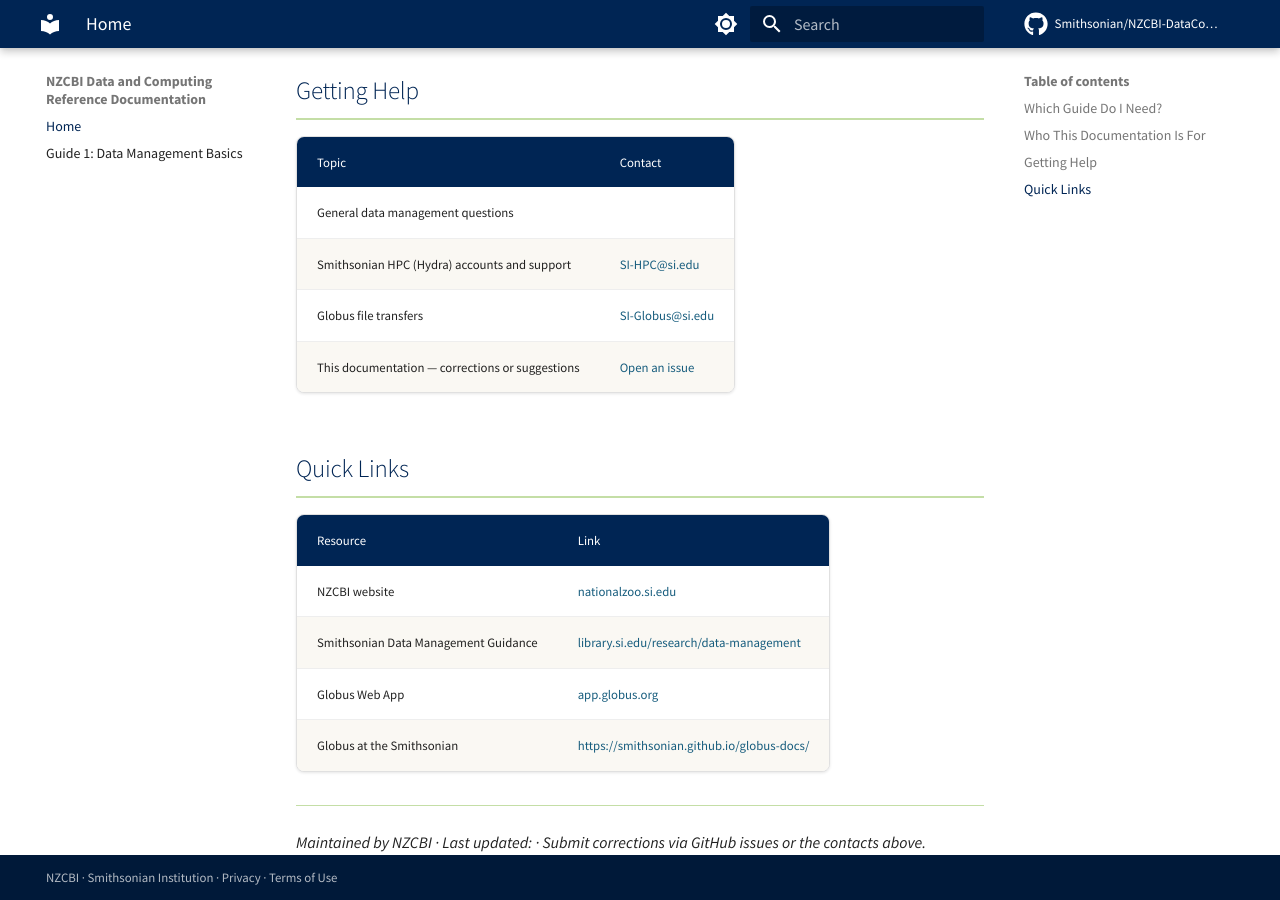
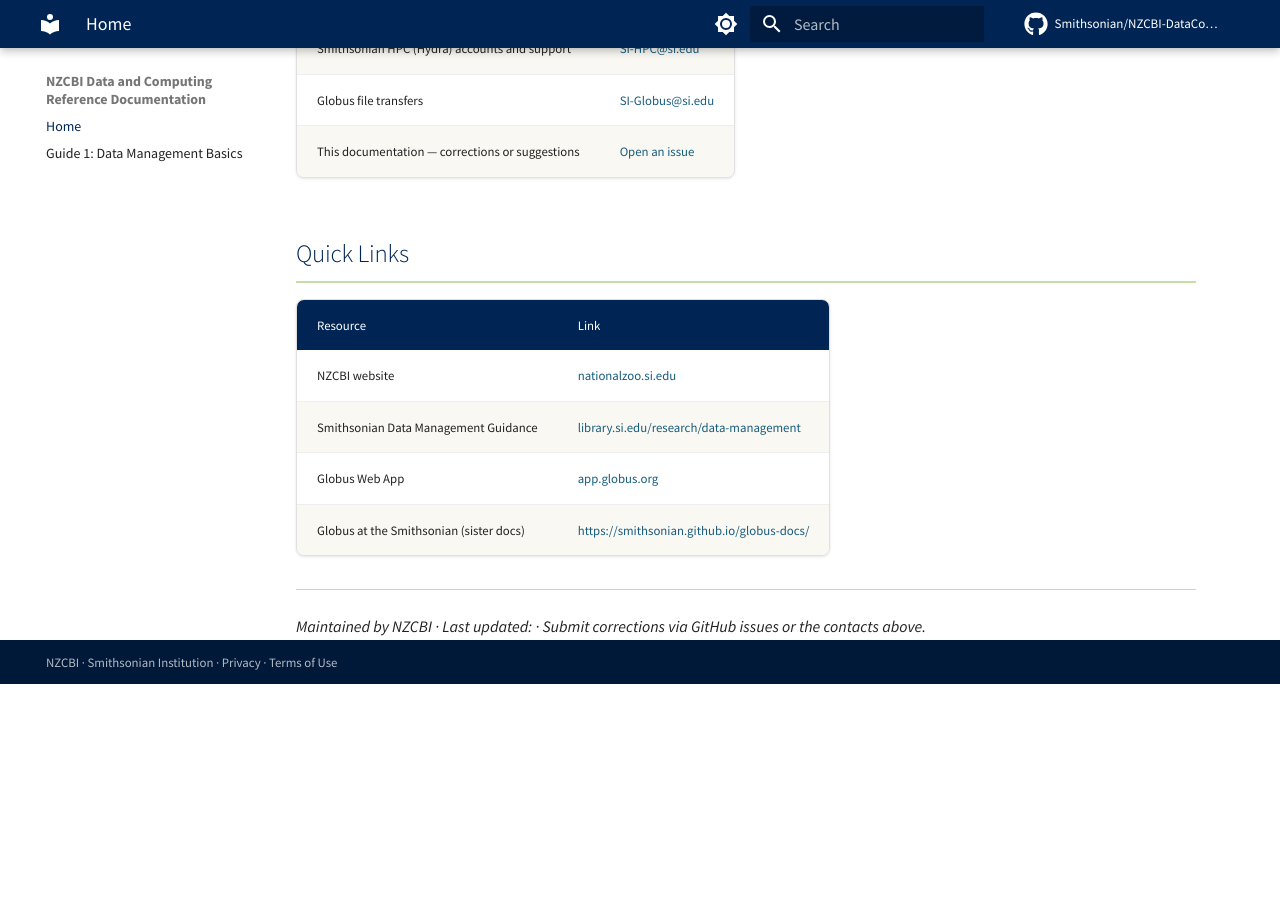
Before and after one commit to Smithsonian/NZCBI-DataComputingDocs, an MkDocs documentation site: the page built from docs/index.md, in a window 1280 px wide and 900 px high, scrolled down 1514 px. Built offline with MkDocs 1.6.1 and Material for MkDocs 9.7.7, drawn with Linux system fonts in a browser that asks for light colours; comment, search, counter and statistics services are not loaded; after the commit the page ends 2198 px from its top, so only the background shows below that.

Commit message:
site updates

```diff
--- a/docs/index.md
+++ b/docs/index.md
@@ -1,8 +1,14 @@
+---
+hide:
+  - toc
+---
+
 <div class="hero" markdown>
 
 # NZCBI Data and Computing Reference Documentation
 
-<p class="subtitle">Practical guides for managing research data and using computing resources at the Smithsonian's National Zoo and Conservation Biology Institute.</p>
+Practical guides for managing research data and using computing resources at the Smithsonian's National Zoo and Conservation Biology Institute.
+{: .subtitle }
 
 Whether you're working with camera trap imagery, acoustic recordings, genomic sequences, GIS layers, or video from animal behavior studies, these guides cover how to organize, store, share, and compute on your data using NZCBI and Smithsonian-supported systems.
 
@@ -60,7 +66,7 @@
 | NZCBI website | [nationalzoo.si.edu](https://nationalzoo.si.edu/) |
 | Smithsonian Data Management Guidance | [library.si.edu/research/data-management](https://library.si.edu/research/data-management) |
 | Globus Web App | [app.globus.org](https://app.globus.org/) |
-| Globus at the Smithsonian | [https://smithsonian.github.io/globus-docs/](https://smithsonian.github.io/globus-docs/) |
+| Globus at the Smithsonian (sister docs) | [https://smithsonian.github.io/globus-docs/](https://smithsonian.github.io/globus-docs/) |
 
 ---
 
```
Also changed, not shown: 1 other file.
